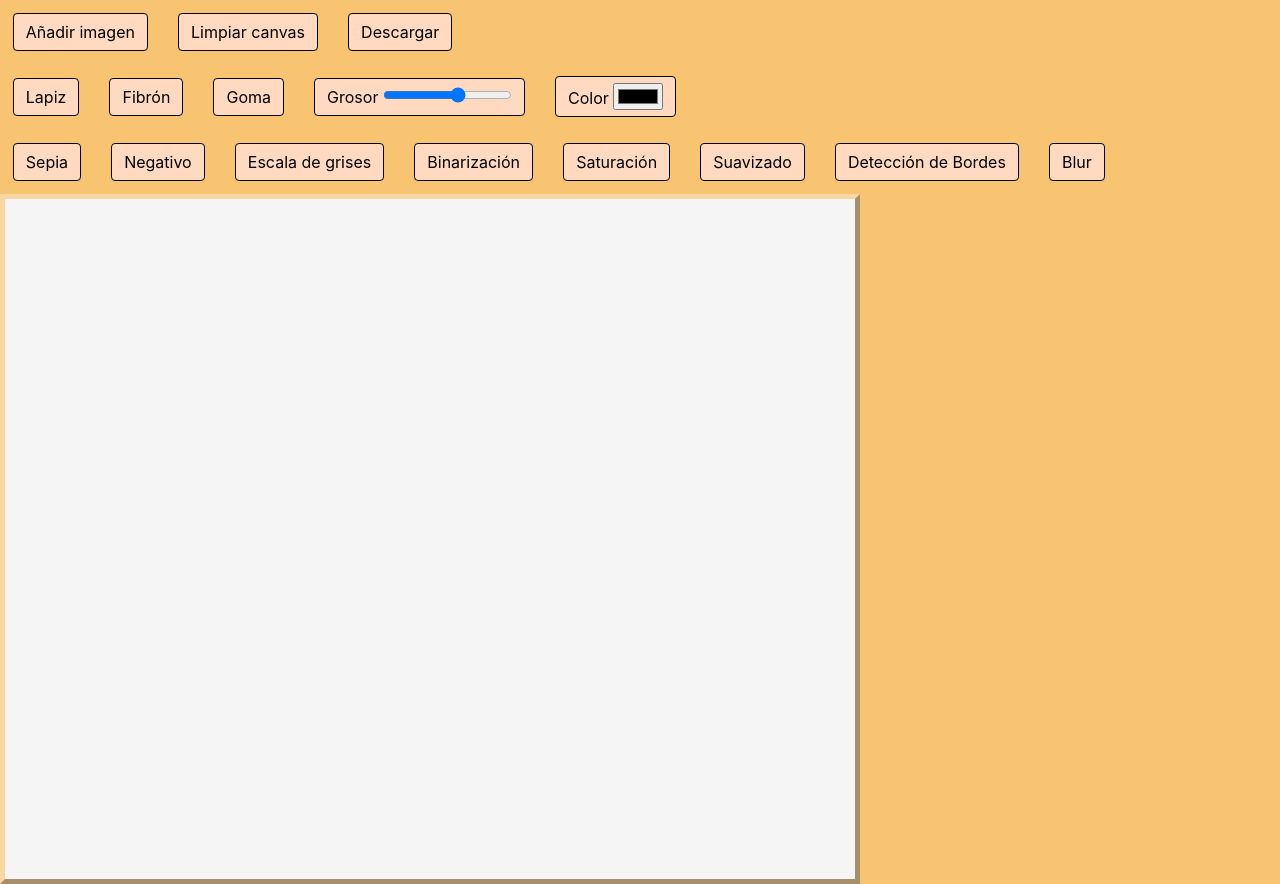
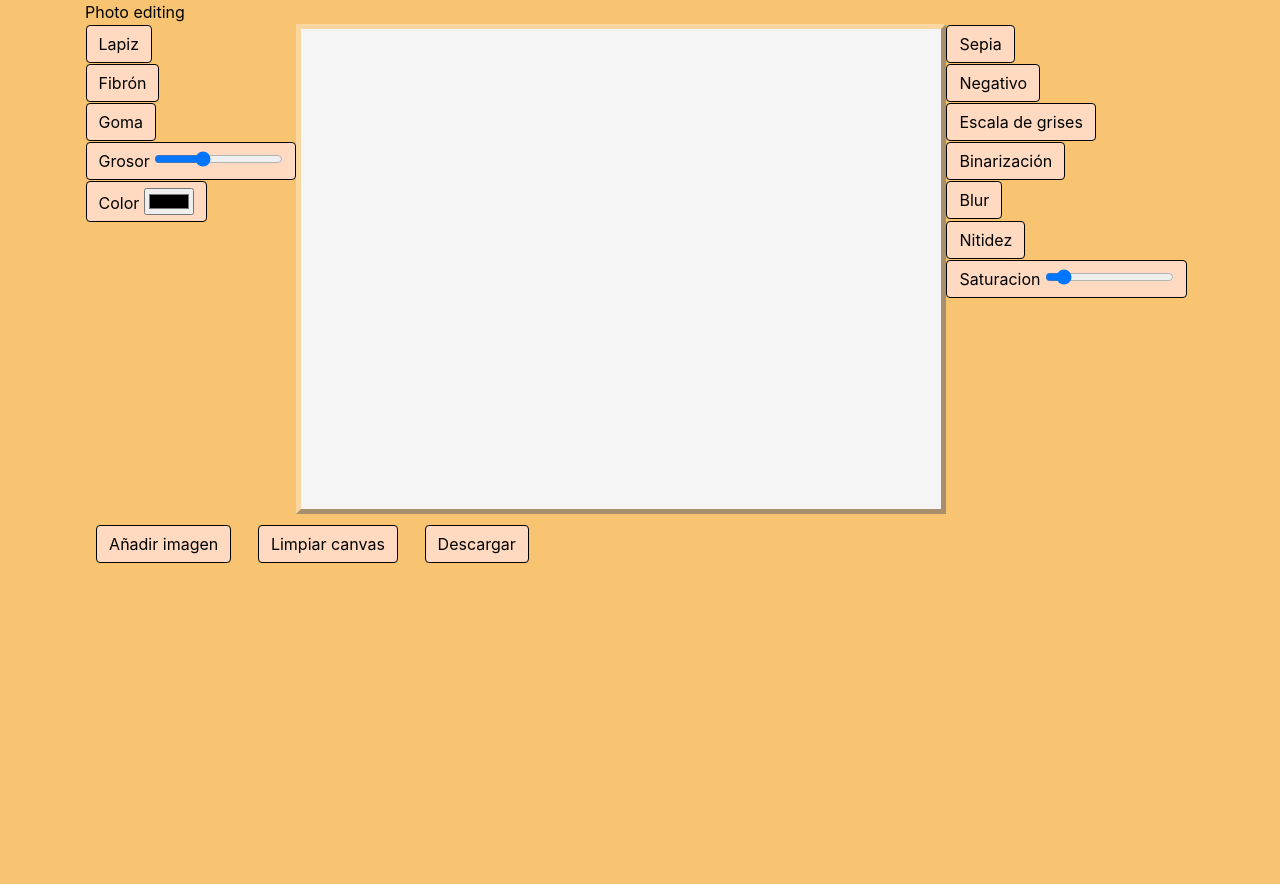
Before and after one commit to NinaEncinosa/INTERFACES, a plain HTML site: page Entregables/1/index.html in a window 1280 px wide. After the commit the page ends 800 px from the top, so only its background shows below. Drawn offline with nearby package versions, Linux system fonts and the light colour scheme.

Commit message:
Optimizacion de  codigo. Falta arreglar layout

```diff
--- a/Entregables/1/index.html
+++ b/Entregables/1/index.html
@@ -11,6 +11,52 @@
 </head>
 
 <body>
+    <div class="container">
+        <header>
+            Photo editing
+        </header>
+        <main>
+            <!-- Left sidebar -->
+            <aside style=>
+                <div class="tools">
+                    <a class="btn btn-primary" id="pencil">Lapiz</a>
+                    <a class="btn btn-primary" id="marker">Fibrón</a>
+                    <a class="btn btn-primary" id="eraser">Goma</a>
+
+                    <p class="btn btn-primary">Grosor
+                        <input type="range" min="1" max="40" value="15" id="slider-size">
+                    </p>
+
+                    <p class="btn btn-primary">Color
+                        <input type="color" id="html5colorpicker" value="#000000">
+                    </p>
+                </div>
+            </aside>
+
+            <!-- Main content -->
+            <article>
+                <div class="tablero">
+                    <canvas id="canvas" class="canvas" height="480" width="640"></canvas>
+
+                </div>
+            </article>
+
+            <!-- Right sidebar -->
+            <nav>
+                <div class="filters">
+                    <a class="btn btn-primary " id="flt-sepia">Sepia</a>
+                    <a class="btn btn-primary" id="flt-negativo">Negativo</a>
+                    <a class="btn btn-primary" id="flt-greyScale">Escala de grises</a>
+                    <a class="btn btn-primary" id="flt-binario">Binarización</a>
+                    <a class="btn btn-primary" id="flt-blur">Blur</a>
+                    <a class="btn btn-primary" id="flt-nitidez">Nitidez</a>
+                    <a class="btn btn-primary" id="flt-saturation">Saturacion
+                        <input type="range" min="1" max="3" value="1.2" step="0.01" id="value">
+                    </a>
+                </div>
+            </nav>
+        </main>
+        <footer>
             <div class="canvas-tools">
                 <input class="input1" type="file" accept="image/*" style="display: none;">
                 <button class="btn btn-primary" id="addImg" onclick="document.querySelector('.input1').click();">Añadir
@@ -18,35 +64,10 @@
                 <a class="btn btn-primary" id="whiteCanvas">Limpiar canvas</a>
                 <a class="btn btn-primary" download="draw.png" id="download">Descargar</a>
             </div>
-
-    <div class="tools">
-        <a class="btn btn-primary" id="pencil">Lapiz</a>
-        <a class="btn btn-primary" id="marker">Fibrón</a>
-        <a class="btn btn-primary" id="eraser">Goma</a>
-
-        <p class="btn btn-primary">Grosor
-            <input type="range" min="1" max="50" value="30" id="slider-size">
-        </p>
-
-        <p class="btn btn-primary">Color
-            <input type="color" id="html5colorpicker" value="#000000">
-        </p>
+        </footer>
     </div>
 
-    <div class="filters">
-        <a class="btn btn-primary" id="flt-sepia">Sepia</a>
-        <a class="btn btn-primary" id="flt-negativo">Negativo</a>
-        <a class="btn btn-primary" id="flt-greyScale">Escala de grises</a>
-        <a class="btn btn-primary" id="flt-binario">Binarización</a>
-        <a class="btn btn-primary" id="flt-saturación">Saturación</a>
-        <a class="btn btn-primary" id="flt-suavizado">Suavizado</a>
-        <a class="btn btn-primary" id="flt-deteccion-bordes">Detección de Bordes</a>
-        <a class="btn btn-primary" id="flt-blur">Blur</a>
-    </div>
 
-    <div class="tablero">
-        <canvas id="canvas" class="canvas" height="680" width="850"></canvas>
-    </div>
 
 </body>
 <script type='text/javascript' src='js/canvas.js'></script>
--- a/Entregables/1/style.css
+++ b/Entregables/1/style.css
@@ -32,14 +32,23 @@ option-menu {
   border-style: outset;
 }
 
-/* .tools {
-  background-color: khaki;
+.container {
+  display: flex;
+  flex-direction: column;
 }
 
+main {
+  /* Take the remaining height */
+  flex-grow: 1;
+
+  /* Layout the left sidebar, main content and right sidebar */
+  display: flex;
+  flex-direction: row;
+}
+
+.tools,
 .filters {
-  background-color: lightgoldenrodyellow;
-} */
-
-/* .tablero {
-  text-align: center;
-} */
+  width: 25%;
+  flex-wrap: wrap;
+  flex-direction: column;
+}
```
Lines whose indentation alone changed are shown as unchanged.
